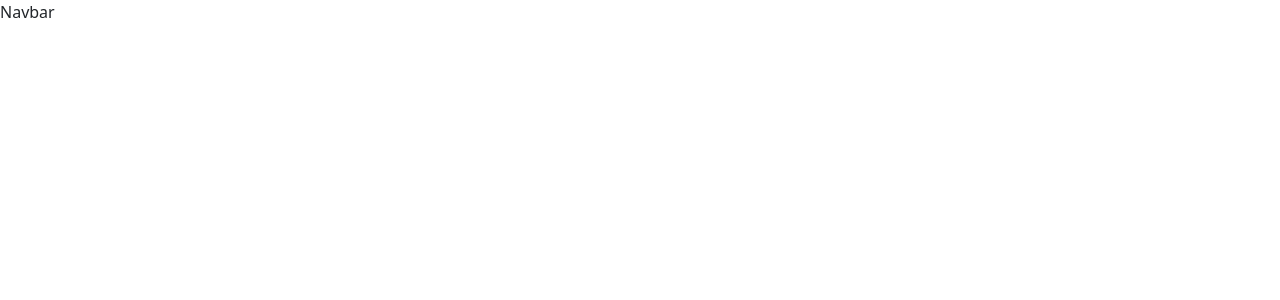
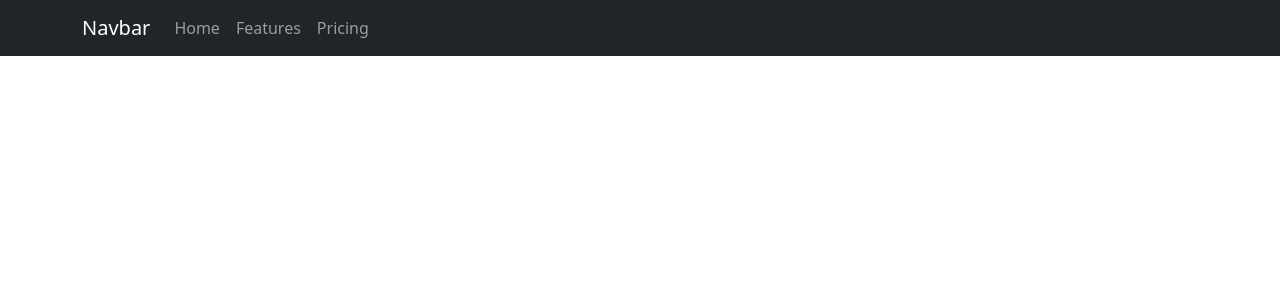
Before and after one commit to KameronHandy/Project4, a React (Create React App) app in the folder client/: page / in a window 1280 px wide. Shown: the top 300 px of the page. Built offline with nearby package versions, Linux system fonts and the light colour scheme.

Commit message:
adding bootstrap to Navbar and categories, but components not being import to app.js

```diff
--- a/client/src/App.js
+++ b/client/src/App.js
@@ -1,15 +1,18 @@
 import './App.css';
+import React from 'react';
 import 'bootstrap/dist/css/bootstrap.min.css';
-import Navbar from './Components/Navbar';
+import Navbars from './Components/Navbars';
 import user_login from './Components/user_login';
+import categories from './Components/categories';
+import j from './Components/j';
 
 function App() {
   return (
 
     <>
-    <Navbar />
-    <user_login />
-
+    <Navbars />
+    <user_login/>
+    <j />
     </>
 
   );
--- a/client/src/Components/Navbar.jsx
+++ /dev/null
@@ -1,7 +0,0 @@
-import React from 'react'
-
-export default function Navbar() {
-  return (
-    <div>Navbar</div>
-  )
-}
--- /dev/null
+++ b/client/src/Components/Navbars.jsx
@@ -0,0 +1,21 @@
+import Container from 'react-bootstrap/Container';
+import Nav from 'react-bootstrap/Nav';
+import Navbar from 'react-bootstrap/Navbar';
+
+
+export default function Navbars() {
+  return (
+    <>
+      <Navbar bg="dark" data-bs-theme="dark">
+        <Container>
+          <Navbar.Brand href="#home">Navbar</Navbar.Brand>
+          <Nav className="me-auto">
+            <Nav.Link href="#home">Home</Nav.Link>
+            <Nav.Link href="#features">Features</Nav.Link>
+            <Nav.Link href="#pricing">Pricing</Nav.Link>
+          </Nav>
+        </Container>
+      </Navbar>
+    </>
+  )
+}
--- a/client/src/Components/categories.jsx
+++ b/client/src/Components/categories.jsx
@@ -1,7 +1,37 @@
-import React from 'react'
+import Table from 'react-bootstrap/Table';
 
-export default function categories() {
+function categories() {
   return (
-    <div>categories</div>
-  )
+    <Table striped bordered hover>
+      <thead>
+        <tr>
+          <th>#</th>
+          <th>First Name</th>
+          <th>Last Name</th>
+          <th>Username</th>
+        </tr>
+      </thead>
+      <tbody>
+        <tr>
+          <td>1</td>
+          <td>Mark</td>
+          <td>Otto</td>
+          <td>@mdo</td>
+        </tr>
+        <tr>
+          <td>2</td>
+          <td>Jacob</td>
+          <td>Thornton</td>
+          <td>@fat</td>
+        </tr>
+        <tr>
+          <td>3</td>
+          <td colSpan={2}>Larry the Bird</td>
+          <td>@twitter</td>
+        </tr>
+      </tbody>
+    </Table>
+  );
 }
+
+export default categories;
--- /dev/null
+++ b/client/src/Components/j.jsx
@@ -0,0 +1,7 @@
+import React from 'react'
+
+export default function j() {
+  return (
+    <h1>hiiii</h1>
+  )
+}
--- a/client/src/Components/user_login.jsx
+++ b/client/src/Components/user_login.jsx
@@ -3,7 +3,7 @@
 import Form from 'react-bootstrap/Form';
 import Row from 'react-bootstrap/Row';
 
-export default function user_login() {
+export default function user_login_information() {
   return (
     <>
     <Form>
```
